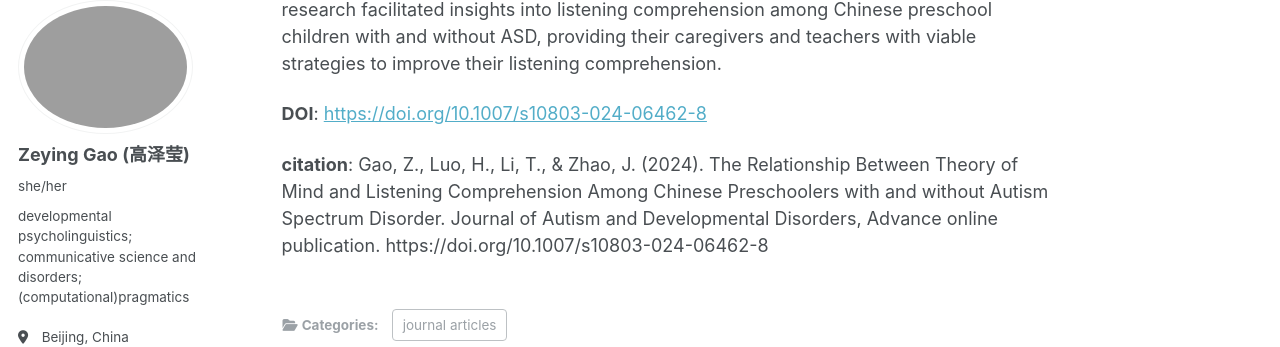
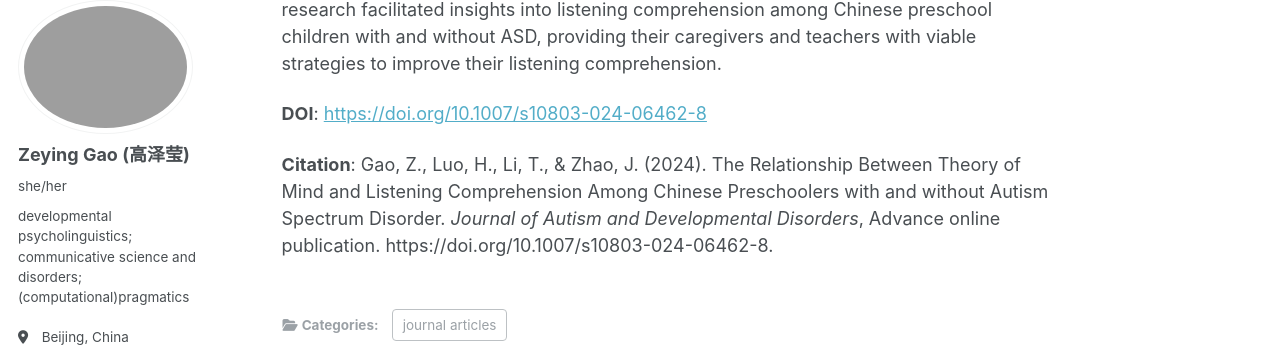
Before and after one commit to ZeyingGAO/zeyinggao.github.io, a Jekyll site: the page built from _publications/2009-10-01-paper-title-number-1.md, in a window 1280 px wide and 900 px high, scrolled down 562 px. Shown: the part 106-453 px from the top of the window. Built offline with Jekyll 4.4.1, drawn with Linux system fonts in a browser that asks for light colours; some web fonts are replaced.

```diff
--- a/_publications/2009-10-01-paper-title-number-1.md
+++ b/_publications/2009-10-01-paper-title-number-1.md
@@ -14,4 +14,4 @@ This study aimed to examine the performance on linguistic and cognitive tasks am
 
 **DOI**: [https://doi.org/10.1007/s10803-024-06462-8](https://doi.org/10.1007/s10803-024-06462-8)
 
-**citation**: Gao, Z., Luo, H., Li, T., & Zhao, J. (2024). The Relationship Between Theory of Mind and Listening Comprehension Among Chinese Preschoolers with and without Autism Spectrum Disorder. Journal of Autism and Developmental Disorders, Advance online publication. https://doi.org/10.1007/s10803-024-06462-8
+**Citation**: Gao, Z., Luo, H., Li, T., & Zhao, J. (2024). The Relationship Between Theory of Mind and Listening Comprehension Among Chinese Preschoolers with and without Autism Spectrum Disorder. *Journal of Autism and Developmental Disorders*, Advance online publication. https://doi.org/10.1007/s10803-024-06462-8.
```
